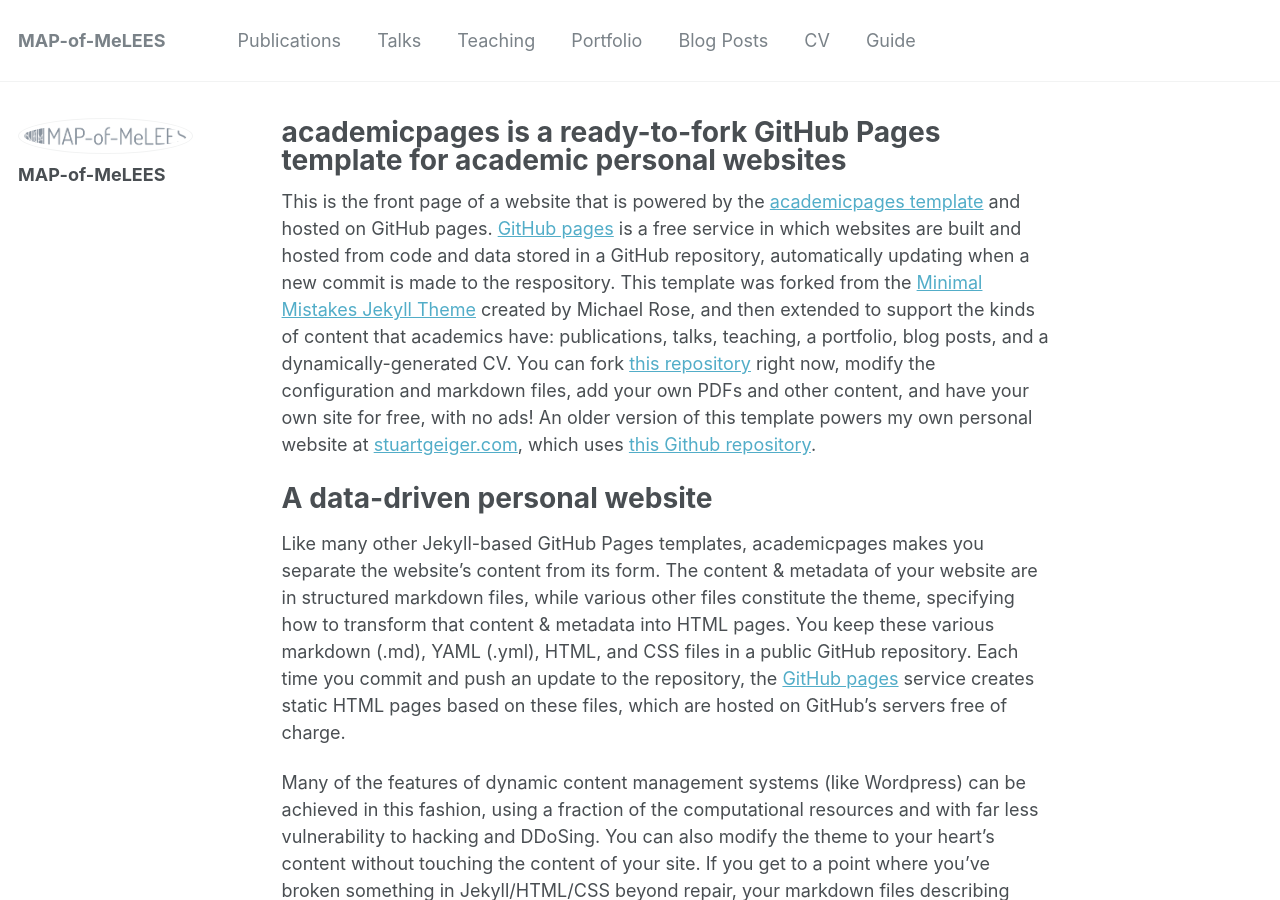
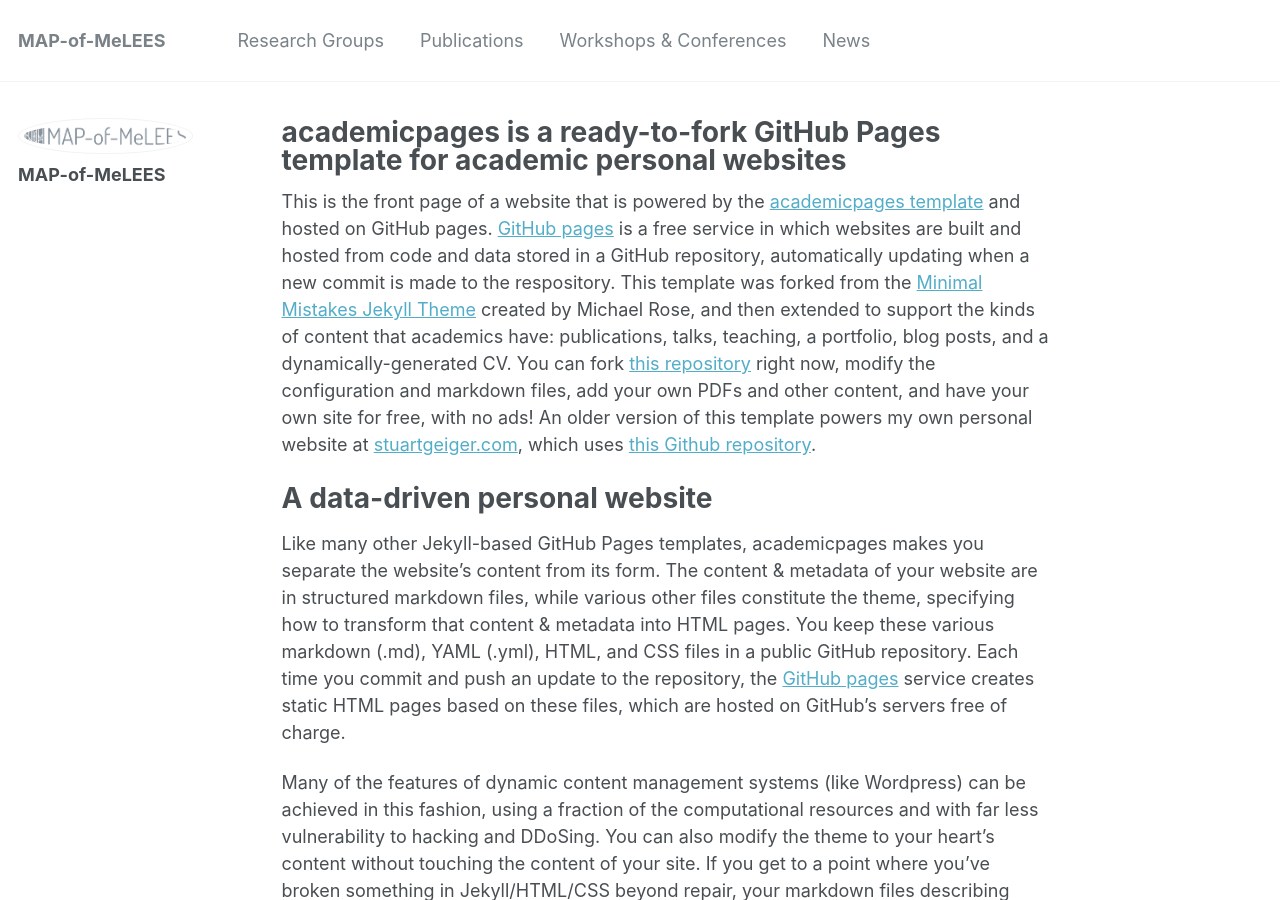
Before and after one commit to valeriodotti/MAP-of-MeLEES, a Jekyll site: the page built from _pages/about.md, in a window 1280 px wide and 900 px high. Built offline with Jekyll 4.4.1, drawn with Linux system fonts in a browser that asks for light colours.

Commit message:
Update navigation.yml

```diff
--- a/_data/navigation.yml
+++ b/_data/navigation.yml
@@ -1,22 +1,10 @@
 # main links links
 main:
+  - title: "Research Groups"
+    url: /groups/
   - title: "Publications"
     url: /publications/
-
-  - title: "Talks"
-    url: /talks/
-
-  - title: "Teaching"
-    url: /teaching/
-
-  - title: "Portfolio"
-    url: /portfolio/
-
-  - title: "Blog Posts"
-    url: /year-archive/
-
-  - title: "CV"
-    url: /cv/
-
-  - title: "Guide"
-    url: /markdown/
+  - title: "Workshops & Conferences"
+    url: /workshops/
+  - title: "News"
+    url: /news/
```
